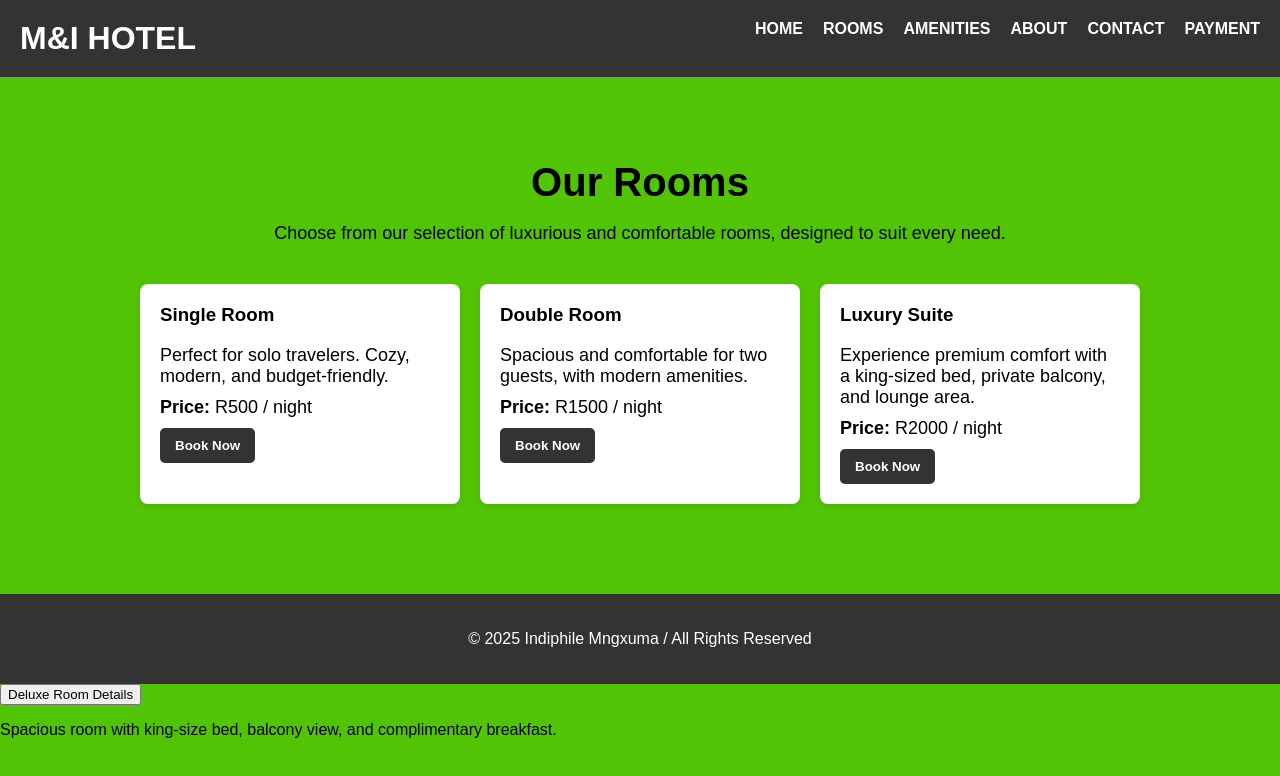
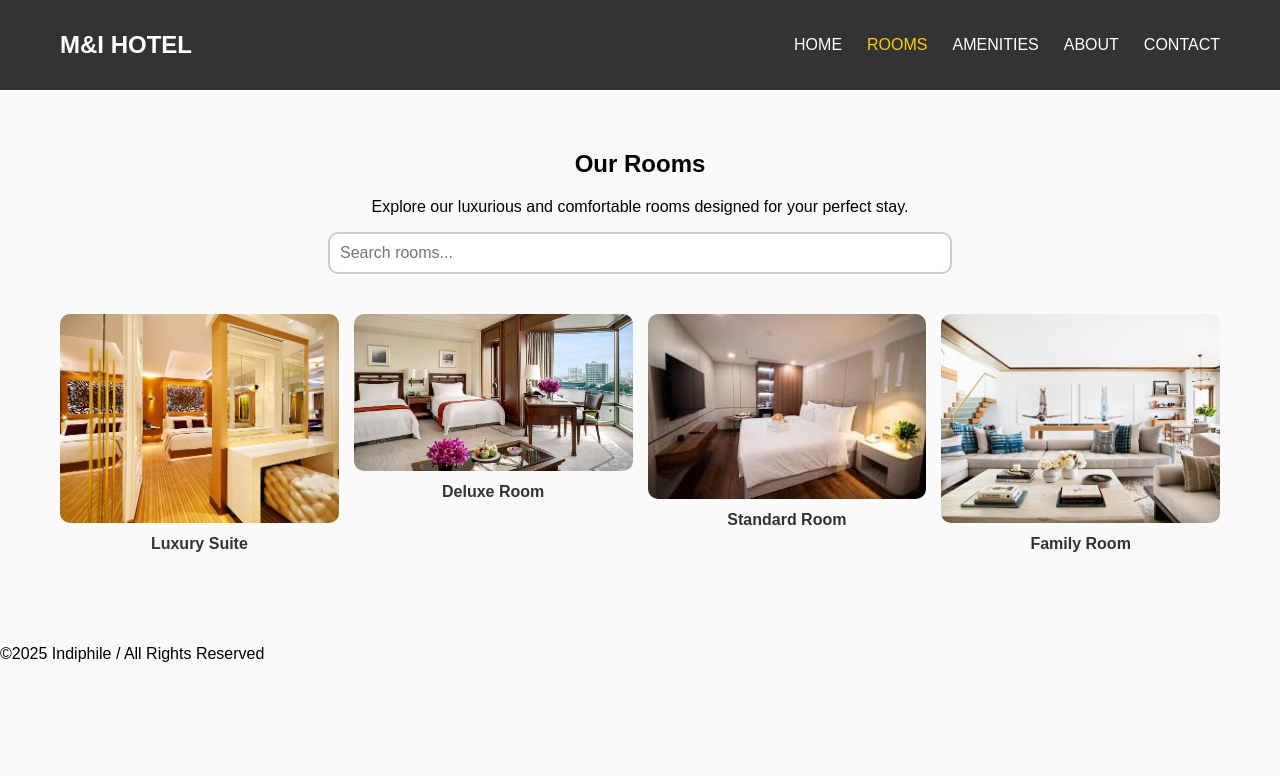
Before and after one commit to VCCT-WEDE5020-2025-G1/ST10473840, a plain HTML site: page rooms.html in a window 1280 px wide. Drawn offline with Linux system fonts and the light colour scheme.

Commit message:
Added Images, added rooms.js

```diff
--- a/rooms.html
+++ b/rooms.html
@@ -3,93 +3,70 @@
 <!-- Date: Sept 2025-->
 <!-- Description: This page lists-->
 <!-- the different rooms available at M&I Hotel.-->
-
 <!DOCTYPE html>
 <html lang="en">
 <head>
     <meta charset="UTF-8">
     <meta name="viewport" content="width=device-width, initial-scale=1.0">
-  <title>M&I Hotel - Rooms</title>
+    <title>Rooms | M&I Hotel</title>
     <link rel="stylesheet" href="style-rooms.css">
 </head>
 <body>
-
-  <!-- Navbar Section-->
-  <!-- Same across all pages-->
-  <header class="navbar">
-    <div class="logo"><h1>M&I HOTEL</h1></div>
-    <nav class="menu">
+    <div class="navbar">
+        <div class="icon">
+            <h1 class="logo">M&I HOTEL</h1>
+        </div>
+        <div class="menu">
             <ul>
                 <li><a href="index.html">HOME</a></li>
-        <li><a href="rooms.html">ROOMS</a></li>
+                <li><a href="rooms.html" class="active">ROOMS</a></li>
                 <li><a href="amenities.html">AMENITIES</a></li>
                 <li><a href="about.html">ABOUT</a></li>
                 <li><a href="contact.html">CONTACT</a></li>
-        <li><a href="payment.html">PAYMENT</a></li>
             </ul>
-    </nav>
-  </header>
-
-  <!-- Rooms Section-->
-  <!-- Displays hotel room options-->
-  <main class="rooms">
-    <h2>Our Rooms</h2>
-    <p>Choose from our selection of luxurious and comfortable rooms, designed to suit every need.</p>
-
-    <div class="room-list">
-      <!-- Single Room -->
-      <div class="room-card">
-        <h3>Single Room</h3>
-        <p>Perfect for solo travelers. Cozy, modern, and budget-friendly.</p>
-        <p><strong>Price:</strong> R500 / night</p>
-        <button><a href="payment.html">Book Now</a></button>
-      </div>
-
-      <!-- Double Room -->
-      <div class="room-card">
-        <h3>Double Room</h3>
-        <p>Spacious and comfortable for two guests, with modern amenities.</p>
-        <p><strong>Price:</strong> R1500 / night</p>
-        <button><a href="payment.html">Book Now</a></button>
-      </div>
-
-      <!-- Luxury Suite -->
-      <div class="room-card">
-        <h3>Luxury Suite</h3>
-        <p>Experience premium comfort with a king-sized bed, private balcony, and lounge area.</p>
-        <p><strong>Price:</strong> R2000 / night</p>
-        <button><a href="payment.html">Book Now</a></button>
-      </div>
-    </div>
-  </main>
-
-  <!-- Footer Section-->
-  <footer>
-    <p>&copy; 2025 Indiphile Mngxuma / All Rights Reserved</p>
-  </footer>
-
-  <div class="accordion">
-  <button class="accordion-btn">Deluxe Room Details</button>
-  <div class="accordion-content">
-    <p>Spacious room with king-size bed, balcony view, and complimentary breakfast.</p>
         </div>
     </div>
 
-<script>
-const accordions = document.querySelectorAll(".accordion-btn");
-accordions.forEach(button => {
-  button.addEventListener("click", () => {
-    button.classList.toggle("active");
-    const content = button.nextElementSibling;
-    if (content.style.maxHeight) {
-      content.style.maxHeight = null;
-    } else {
-      content.style.maxHeight = content.scrollHeight + "px";
-    }
-  });
-});
-</script>
+    <section class="gallery-section">
+    <h2>Our Rooms</h2>
+    <p>Explore our luxurious and comfortable rooms designed for your perfect stay.</p>
+
+    <div class="search-container">
+        <input type="text" id="searchInput" placeholder="Search rooms...">
+    </div>
+
+    <div class="gallery">
+        <div class="gallery-item" data-type="luxury">
+            <img src="Images/luxury.jpg" alt="Luxury Suite">
+            <p>Luxury Suite</p>
+        </div>
+        <div class="gallery-item" data-type="deluxe">
+            <img src="Images/Deluxe.jpg" alt="Deluxe Room">
+            <p>Deluxe Room</p>
+        </div>
+        <div class="gallery-item" data-type="standard">
+            <img src="Images/standard.jpg" alt="Standard Room">
+            <p>Standard Room</p>
+        </div>
+        <div class="gallery-item" data-type="family">
+            <img src="Images/family.avif" alt="Family Room">
+            <p>Family Room</p>
+        </div>
+    </div>
+</section>
 
 
+    <!-- Lightbox -->
+    <div id="lightbox" class="lightbox">
+        <span class="close">&times;</span>
+        <img class="lightbox-content" id="lightbox-img">
+        <div id="caption"></div>
+    </div>
+
+    <footer>
+        <p>&copy;2025 Indiphile / All Rights Reserved</p>
+    </footer>
+
+    <script src="js/rooms.js"></script>
 </body>
 </html>
--- a/style-rooms.css
+++ b/style-rooms.css
@@ -1,109 +1,135 @@
 /* M&I HOTEL - ROOMS PAGE STYLES*/
-/* Author: Indiphile Mngxuma*/
+/* Author: Indiphile Mngxuma */
 /* Date: Sept 2025*/
-/* Description: Styles for the rooms page of M&I Hotel website.*/
+/* Description: Styles for the rooms */
+/* page of M&I Hotel website.*/
 
-/* Reset + general body styles */
 body {
-  margin: 0;
-  font-family: Arial, sans-serif;
-  background: #52c406;
+    margin: 0;
+    font-family: Arial, sans-serif;
+    background-color: #fafafa;
 }
 
-/* Navbar Styles*/
 .navbar {
-  display: flex;
-  justify-content: space-between;
-  padding: 20px;
-  background: #333;
-  color: #fff;
+    display: flex;
+    justify-content: space-between;
+    align-items: center;
+    padding: 15px 60px;
+    background-color: #333;
+    color: #fff;
 }
 
-.logo h1 {
-  margin: 0;
+.logo {
+    font-size: 24px;
+    font-weight: bold;
 }
 
 .menu ul {
-  list-style: none;
-  display: flex;
-  gap: 20px;
-  margin: 0;
-  padding: 0;
+    list-style: none;
+    display: flex;
+    gap: 25px;
 }
 
 .menu a {
-  text-decoration: none;
-  color: #fff;
-  font-weight: bold;
+    text-decoration: none;
+    color: white;
+    font-weight: 500;
 }
 
-.menu a:hover {
-  color: gold;
+.menu a.active {
+    color: #ffcc00;
 }
 
-/* Rooms Section Styles*/
-.rooms {
-  padding: 50px 20px;
-  text-align: center;
+.gallery-section {
+    text-align: center;
+    padding: 40px;
 }
 
-.rooms h2 {
-  font-size: 40px;
-  margin-bottom: 15px;
+.gallery {
+    display: grid;
+    grid-template-columns: repeat(auto-fit, minmax(250px, 1fr));
+    gap: 15px;
+    padding: 20px;
 }
 
-.rooms p {
-  font-size: 18px;
-  margin-bottom: 40px;
+.gallery img {
+    width: 100%;
+    border-radius: 10px;
+    cursor: pointer;
+    transition: transform 0.3s ease;
 }
 
-/* Room cards */
-.room-list {
-  display: flex;
-  justify-content: center;
-  gap: 20px;
-  flex-wrap: wrap;
+.gallery img:hover {
+    transform: scale(1.05);
 }
 
-.room-card {
-  background: #fff;
-  border-radius: 8px;
-  box-shadow: 0 2px 6px rgba(0,0,0,0.1);
-  padding: 20px;
-  width: 280px;
-  text-align: left;
+/* Lightbox */
+.lightbox {
+    display: none;
+    position: fixed;
+    z-index: 10;
+    padding-top: 60px;
+    left: 0;
+    top: 0;
+    width: 100%;
+    height: 100%;
+    background-color: rgba(0,0,0,0.9);
 }
 
-.room-card h3 {
-  margin-top: 0;
+.lightbox-content {
+    margin: auto;
+    display: block;
+    max-width: 70%;
+    max-height: 80vh;
+    border-radius: 10px;
 }
 
-.room-card p {
-  margin: 10px 0;
+#caption {
+    text-align: center;
+    color: #ccc;
+    padding: 10px 0;
 }
 
-.room-card button {
-  background: #333;
-  padding: 10px 15px;
-  border: none;
-  border-radius: 5px;
+.close {
+    position: absolute;
+    top: 30px;
+    right: 45px;
+    color: white;
+    font-size: 40px;
+    font-weight: bold;
+    cursor: pointer;
 }
 
-.room-card button a {
-  text-decoration: none;
-  color: white;
-  font-weight: bold;
+.close:hover {
+    color: #ffcc00;
 }
 
-.room-card button:hover {
-  background: #555;
+.search-container {
+    text-align: center;
+    margin-bottom: 20px;
 }
 
-/* Footer Styles*/
-footer {
-  text-align: center;
-  padding: 20px;
-  background: #333;
-  color: white;
-  margin-top: 40px;
+#searchInput {
+    width: 50%;
+    padding: 10px;
+    font-size: 16px;
+    border: 2px solid #ccc;
+    border-radius: 10px;
+    outline: none;
+    transition: 0.3s ease;
 }
+
+#searchInput:focus {
+    border-color: #ffcc00;
+    box-shadow: 0 0 8px rgba(255, 204, 0, 0.5);
+}
+
+.gallery-item {
+    text-align: center;
+}
+
+.gallery-item p {
+    color: #333;
+    font-weight: 600;
+    margin-top: 8px;
+}
```
Also changed, not shown: rooms.js (added, +41 -0 lines), Images/Deluxe.jpg (added), Images/family.avif (added), Images/luxury.jpg (added), Images/standard.jpg (added). Lines whose indentation alone changed are shown as unchanged.
